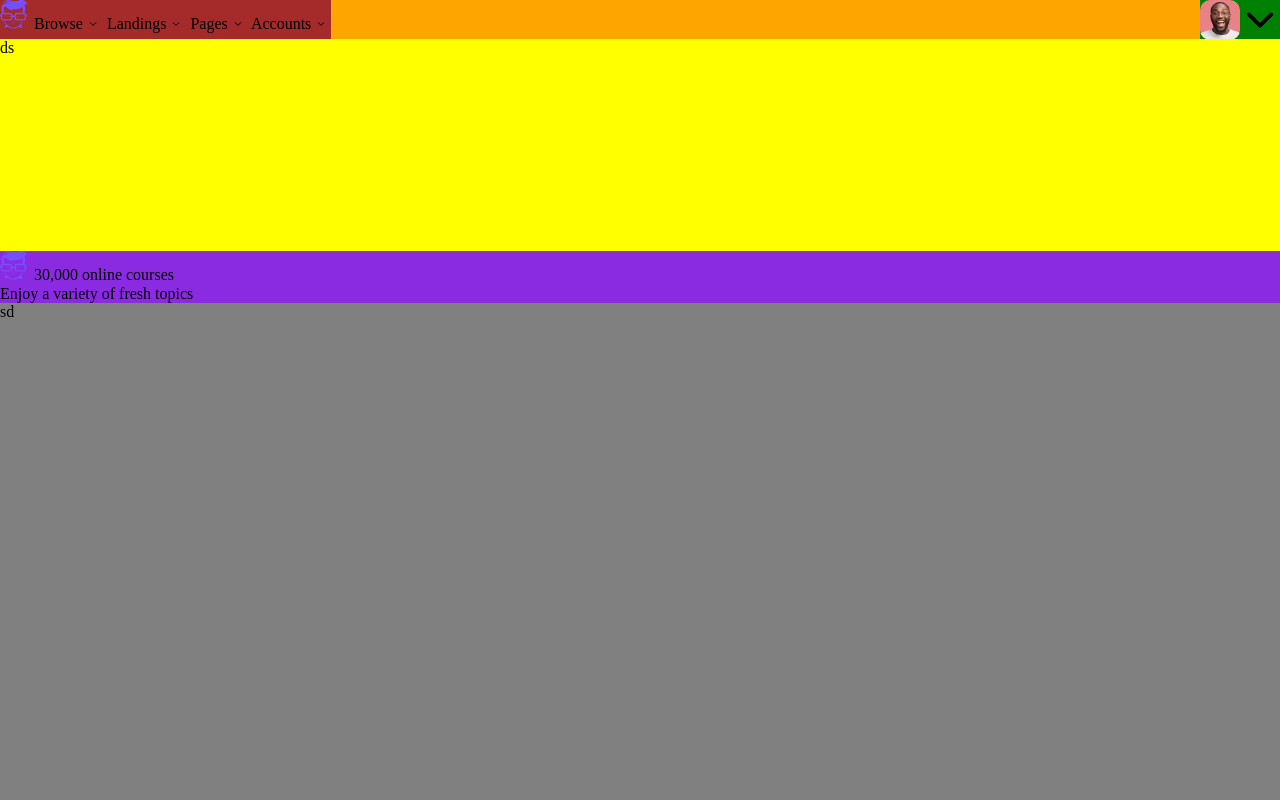
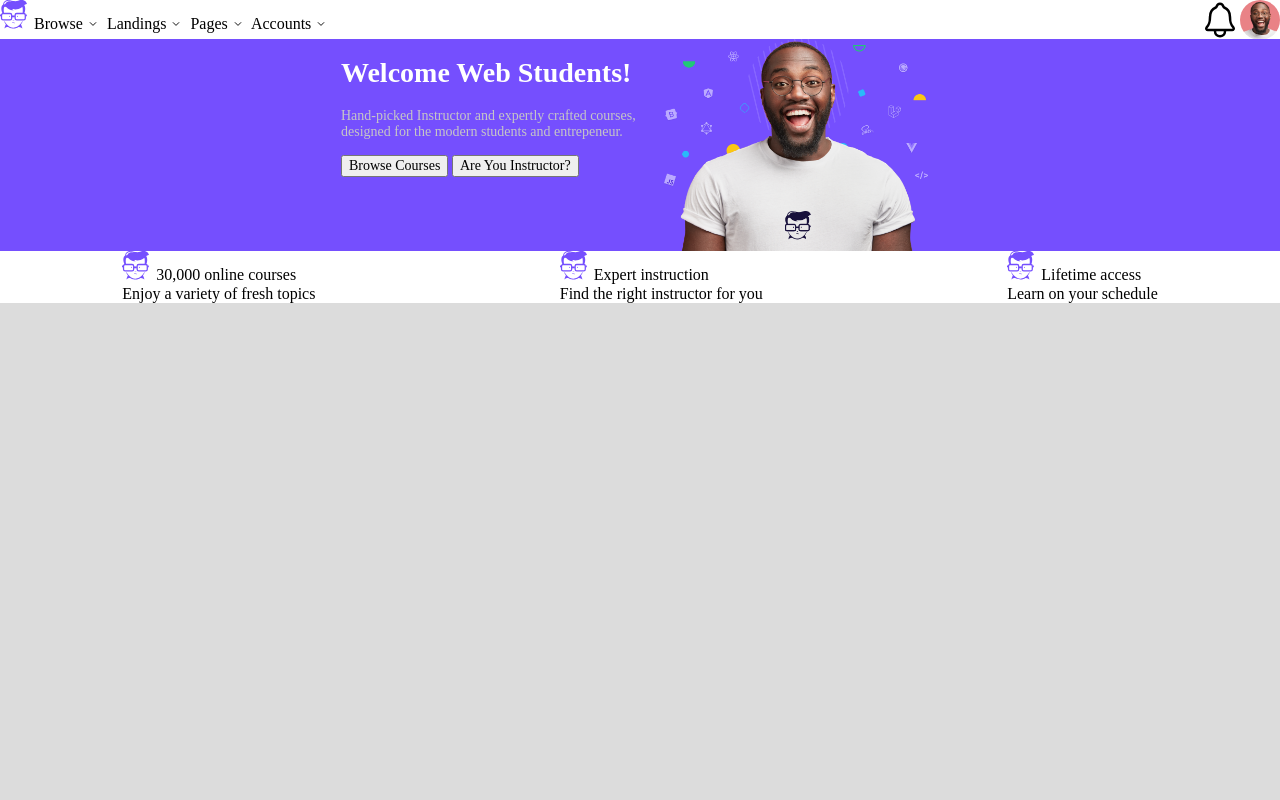
Before and after one commit to Francisco-Fortes/EPICODE-U2-D4, a plain HTML site: page index.html in a window 1280 px wide. Shown: the top 800 px of the page. Drawn offline with Linux system fonts and the light colour scheme.

```diff
--- a/index.html
+++ b/index.html
@@ -11,7 +11,7 @@
   <body>
     <div class="frame flexC">
       <nav class="nav-bar flexR just-sp-bw">
-        <div class="left-container" style="background-color: brown">
+        <div class="left-container">
           <img src="./assets/logo.svg" />
           <span
             >Browse<img class="arrow-down" src="./assets/arrow-down.svg"
@@ -26,22 +26,45 @@
             >Accounts<img class="arrow-down" src="./assets/arrow-down.svg"
           /></span>
         </div>
-        <div class="right-container flexR" style="background-color: green">
+        <div class="right-container flexR">
+          <img src="./assets/notification.svg" />
           <img src="./assets/avatar-1.jpg" />
-          <img src="./assets/skull.svg" />
         </div>
       </nav>
-      <div class="banner">ds</div>
-      <div class="info-bar">
-        <div class="info-bar">
+      <div class="hero flexR just-sp-c g10">
+        <div class="hero-leftC">
+          <h1>Welcome Web Students!</h1>
+          <p>
+            Hand-picked Instructor and expertly crafted courses, designed for
+            the modern students and entrepeneur.
+          </p>
+          <div class="buttons-container">
+            <button>Browse Courses</button>
+            <button>Are You Instructor?</button>
+          </div>
+        </div>
+        <div class="hero-rightC">
+          <img src="./assets/hero-img.png" />
+        </div>
+      </div>
+      <div class="info-bar flexR just-sp-ad">
+        <div class="iB-leftC">
           <img src="./assets/logo.svg" />
           <span
             >30,000 online courses<br />Enjoy a variety of fresh topics</span
           >
         </div>
+        <div class="iB-middleC">
+          <img src="./assets/logo.svg" />
+          <span>Expert instruction<br />Find the right instructor for you</span>
+        </div>
+        <div class="iB-rigthC">
+          <img src="./assets/logo.svg" />
+          <span>Lifetime access<br />Learn on your schedule</span>
+        </div>
       </div>
-      <div class="main-container">sd</div>
-      <footer>sd</footer>
+      <div class="main-container"></div>
+      <footer></footer>
     </div>
   </body>
 </html>
--- a/style.css
+++ b/style.css
@@ -31,8 +31,20 @@
   flex-direction: column;
 }
 
+.just-sp-c {
+  justify-content: center;
+}
+
 .just-sp-bw {
   justify-content: space-between;
+}
+
+.just-sp-ad {
+  justify-content: space-around;
+}
+
+.g10 {
+  gap: 10px;
 }
 
 .left-container > span > img {
@@ -44,33 +56,52 @@
 .right-container > img {
   width: 40px;
   height: 40px;
-  border-radius: 10px;
+  border-radius: 20px;
 }
 
 /* WIP: Should we use flex-grown instead? */
 nav {
-  background-color: orange;
+  background-color: white;
   height: 3%;
   /* flex-grow: 1; */
 }
 
-.banner {
-  background-color: yellow;
+.hero {
+  color: white;
+  background-color: #754ffe;
   height: 16.5%;
   /* flex-grow: 5; */
 }
+
+.hero p {
+  color: rgb(198, 198, 198);
+}
+
 .info-bar {
-  background-color: blueviolet;
+  background-color: white;
   height: 4%;
   /* flex-grow: 1.5; */
 }
 .main-container {
-  background-color: grey;
+  background-color: rgb(220, 220, 220);
   height: 74%;
   /* flex-grow: 15; */
 }
 footer {
-  background-color: black;
+  background-color: rgb(220, 220, 220);
   height: 2.5%;
   /* flex-grow: 1; */
 }
+
+.hero-leftC {
+  font-size: 14px;
+  width: 300px;
+}
+
+.hero-rightC > img {
+  height: 100%;
+}
+
+.cards-container {
+  background-color: rgba(255, 0, 0, 0.551);
+}
```
Also changed, not shown: assets/notification.svg (added), assets/skull.svg (deleted).
